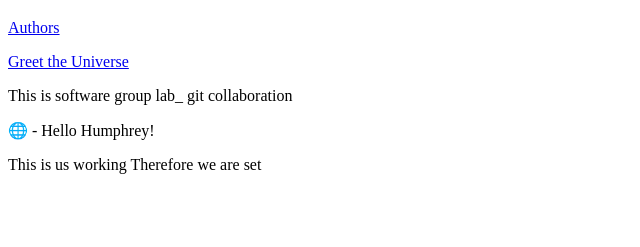
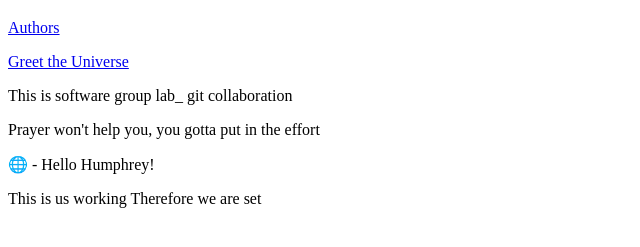
Before and after one commit to Patrick95T/Lab1, a plain HTML site: page index.html in a window 1280 px wide. Shown: the part 61-308 px from the top of the page, without its empty margins (0-640 px from the left). Drawn offline with Linux system fonts and the light colour scheme.

Commit message:
another paragraph added on prayer

```diff
--- a/index.html
+++ b/index.html
@@ -12,6 +12,9 @@
 <p>
 This is software group lab_ git collaboration
 </p>
+<p>
+Prayer won't help you, you gotta put in the effort
+</p>
 &#127760 - Hello Humphrey!
 </p>
 </p>
```
